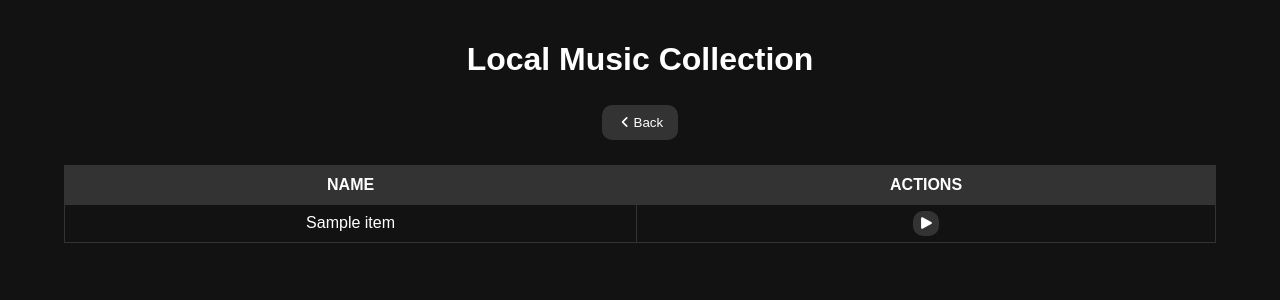
After one commit to csq/mpv-remote, a Flask app: template app/templates/music.html in a window 1280 px wide. The commit adds this page. Shown: the top 300 px of the page. Run offline with Flask 3, Linux system fonts and the light colour scheme; the template is opened without the code that fills it: most values are stand-ins (such as "Sample title", 1, 10 or a date in 2020); data that the repository does not hold is empty; parts of the project's set-up code (start-up, migrations or seed data) failed here and were passed over; some libraries are stand-ins or nearby versions.

Commit message:
feat: add --music-dir flag for listing local music

```diff
--- /dev/null
+++ b/app/static/css/pages/music.css
@@ -0,0 +1,86 @@
+table {
+    width: 100%;
+    border-collapse: collapse;
+    margin-top: 20px;
+    align-content: center;
+}
+
+table th {
+    background-color: #333;
+    color: #ffffff;
+    padding: 10px;
+    border: 1px solid #333;
+    border-bottom: 1px solid #333;
+    text-overflow: ellipsis;
+}
+
+table td {
+    padding: auto;
+    border: 1px solid #333;
+    text-overflow: ellipsis;
+}
+
+#btn-play {
+    background-color: #333;
+    color: #ffffff;
+    border-radius: 10px;
+    border: none;
+    padding: 5px 5px;
+    cursor: pointer;
+    transition: background-color 0.3s;
+    white-space: nowrap;
+}
+
+#btn-play:hover {
+    background-color: #333;
+    transform: translateY(-2px);
+    box-shadow: 0 8px 20px rgba(102, 126, 234, 0.3);
+}
+
+#btn-bookmark {
+    background-color: green;
+    color: #ffffff;
+    border-radius: 10px;
+    border: none;
+    padding: 5px 5px;
+    cursor: pointer;
+    transition: background-color 0.3s;
+    white-space: nowrap;
+}
+
+#btn-bookmark:hover {
+    background-color: green;
+    transform: translateY(-2px);
+    box-shadow: 0 8px 20px rgba(102, 126, 234, 0.3);
+}
+
+#btn-play:active {
+    transform: translateY(0);
+}
+
+#btn-playlist {
+    background-color: blueviolet;
+    color: #ffffff;
+    border-radius: 10px;
+    border: none;
+    padding: 5px 5px;
+    cursor: pointer;
+    transition: background-color 0.3s;
+    white-space: nowrap;
+}
+
+#btn-playlist:hover {
+    background-color: blueviolet;
+    transform: translateY(-2px);
+    box-shadow: 0 8px 20px rgba(102, 126, 234, 0.3);
+}
+
+@media (max-width: 600px) {
+    .stream-path {
+        display: none;
+    }
+
+    .music-item .btn {
+        size-adjust: auto;
+    }
+}
--- /dev/null
+++ b/app/templates/music.html
@@ -0,0 +1,92 @@
+{% extends 'base.html' %}
+
+{% block title %}
+<title>Music Collection</title>
+{% endblock %}
+
+{% block head_content %}
+<link rel="stylesheet" type="text/css" href="{{ url_for('static', filename='css/pages/music.css') }}">
+{% endblock %}
+
+{% block body_content %}
+<h1>Local Music Collection</h1>
+<button onclick="go_to_back()"><i class="icon fas fa-angle-left"></i>Back</button>
+<table id="musicTable">
+    <thead>
+        <tr>
+            <th>NAME</th>
+            <th>ACTIONS</th>
+        </tr>
+    </thead>
+    <tbody id="musicList">
+        {% for item in music_catalog %}
+            <tr>
+                <td>{{ item.name }}</td>
+                <td>
+                    <!-- <button id="btn-playlist">
+                        <i class="fas fa-list"></i>
+                    </button>
+                    <button id="btn-bookmark" onclick="add_bookmark('{{ item.name }}', '{{ item.path }}');">
+                        <i class="fas fa-bookmark"></i>
+                    </button> -->
+                    <button id="btn-play" onclick="play_music('{{ item.name }}', '{{ item.path }}');">
+                        <i class="fas fa-play"></i>
+                    </button>
+                </td>
+            </tr>
+        {% endfor %}
+    </tbody>
+</table>
+<script>
+    function go_to_back() {
+        window.location.href = '/';
+    }
+
+    function play_music(name, path) {
+        openModalAndCloseAfterDelay('Now playing: ' + name, 1000);
+
+        fetch(`/local/play/`, {
+            method: 'POST',
+            headers: {
+                'Content-Type': 'application/json'
+            },
+            body: JSON.stringify({ path: path })
+        })
+        .then(response => {
+            if (!response.ok) {
+                throw new Error('Network response was not ok');
+            }
+            return response.json();
+        })
+        .then(data => {
+            console.log('Local music play successful:', data);
+        })
+        .catch(error => {
+            console.error('Error playing local music:', error);
+        });
+    }
+
+    /* function add_bookmark(title, path) {
+        const bookmarkData = {
+            name: title,
+            path: path
+        };
+
+        fetch('/bookmark/add', {
+            method: 'POST',
+            headers: {
+                'Content-Type': 'application/json'
+            },
+            body: JSON.stringify(bookmarkData)
+        })
+        .then(response => response.json())
+        .then(() => openModalAndCloseAfterDelay('Saved to bookmarks', 1000))
+        .catch(error => console.error('Error adding bookmark:', error));
+    } */
+
+    function openModalAndCloseAfterDelay(message, delay) {
+        openModal(message);
+        setTimeout(closeModal, delay);
+    }
+</script>
+{% endblock %}
--- a/run.py
+++ b/run.py
@@ -23,6 +23,7 @@ parser.add_argument('--port', type=int, default=5000, help='Port to run the serv
 parser.add_argument('--auth', type=str, default=None, help='Initialize user credentials (format: username:password)')
 parser.add_argument('--allow-upload', action='store_true', help='Allow file upload (default: False)')
 parser.add_argument('--ytm-search', action='store_true', help='Enable ytmusic search (default: False)')
+parser.add_argument('--music-dir', type=str, default=None, help='Path to music directory (default: None)')
 
 args = parser.parse_args()
 
@@ -56,6 +57,11 @@ def require_auth_flag(f):
 def required_upload_flag(f):
     if '--allow-upload' in sys.argv:
         return app.route('/upload', methods=['POST'])(f)
+    return f
+
+def required_music_dir_flag(f):
+    if '--music-dir' in sys.argv:
+        return app.route('/music', methods=['GET'])(f)
     return f
 
 @require_auth_flag
@@ -113,7 +119,8 @@ def index():
 
     available_features = {
         'upload_file': '--allow-upload' in sys.argv,
-        'ytmusic_search': '--ytm-search' in sys.argv
+        'ytmusic_search': '--ytm-search' in sys.argv,
+        'music_dir': '--music-dir' in sys.argv
     }
 
     return render_template('index.html', btn_states=btn_states, available_features=available_features)
@@ -400,6 +407,67 @@ def delete_item_from_playlist(index):
 
     return jsonify(json.loads(response)['error'])
 
+@required_music_dir_flag
+@login_required
+def list_music_directories():
+    import pathlib
+
+    # Expand the user's home directory
+    music_dir = pathlib.Path(args.music_dir).expanduser()
+
+    # Get all directories in the music catalog
+    music_catalog = pathlib.Path(music_dir).glob('**/*')
+
+    # Filter: keep only directories that directly contain music files
+    music_catalog = [
+        {"name": music_dir.name, "path": music_dir.as_posix()}
+        for music_dir in music_catalog
+        if music_dir.is_dir() and any(
+            f.suffix.lower().lstrip('.') in ALLOWED_EXTENSIONS
+            for f in music_dir.iterdir()
+            if f.is_file()
+        )
+    ]
+
+    # render the template
+    return render_template('music.html', music_catalog=music_catalog)
+
+@app.route('/local/play/', methods=['POST'])
+@login_required
+def play_local_music():
+    global ipc_path
+    import pathlib
+
+    # Get the full path from the JSON request body
+    data = request.get_json()
+    path = data.get('path')
+
+    if not path:
+        return jsonify({'error': 'No path provided'}), 400
+
+    # Convert to POSIX path (handles backslashes on Windows)
+    path = pathlib.Path(path).as_posix()
+
+    # Iterare over all music files in the directory
+    directory = []
+    for music_file in pathlib.Path(path).iterdir():
+        if music_file.is_file() and music_file.suffix.lower().lstrip('.') in ALLOWED_EXTENSIONS:
+            directory.append(music_file.as_posix())
+
+    # Order by name
+    directory.sort()
+
+    # Stop current song
+    command = { "command": ["stop"] }
+    send_mpv_command(ipc_path, command)
+
+    # Load the files
+    for file in directory:
+        command = {"command": ["loadfile", file, "append-play"]}
+        response = send_mpv_command(ipc_path, command)
+
+    return jsonify(json.loads(response)['error'])
+
 @app.route('/media-info')
 @login_required
 def get_media_info():
```
Also changed, not shown: app/templates/index.html (+11 -0 lines).
